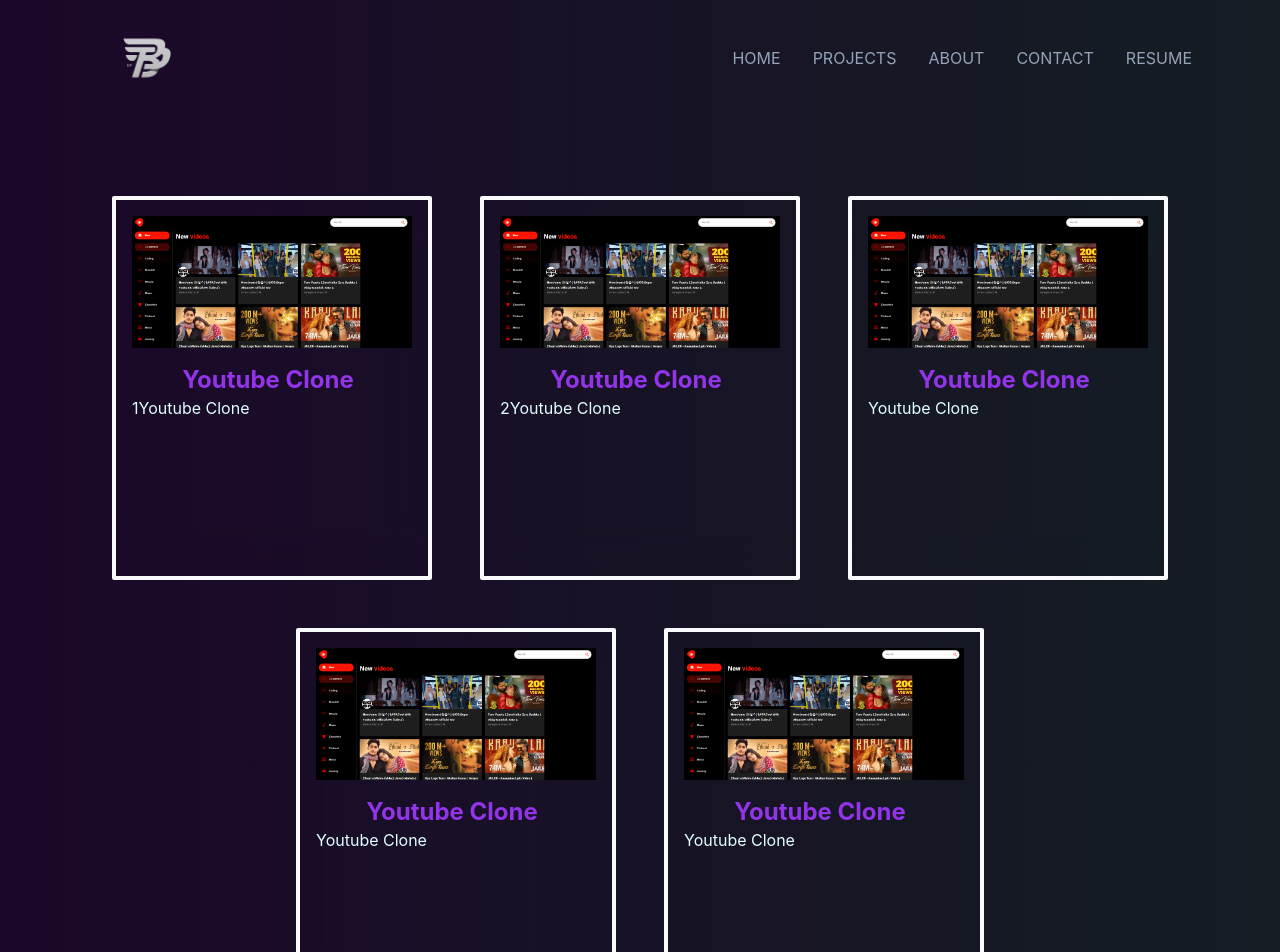
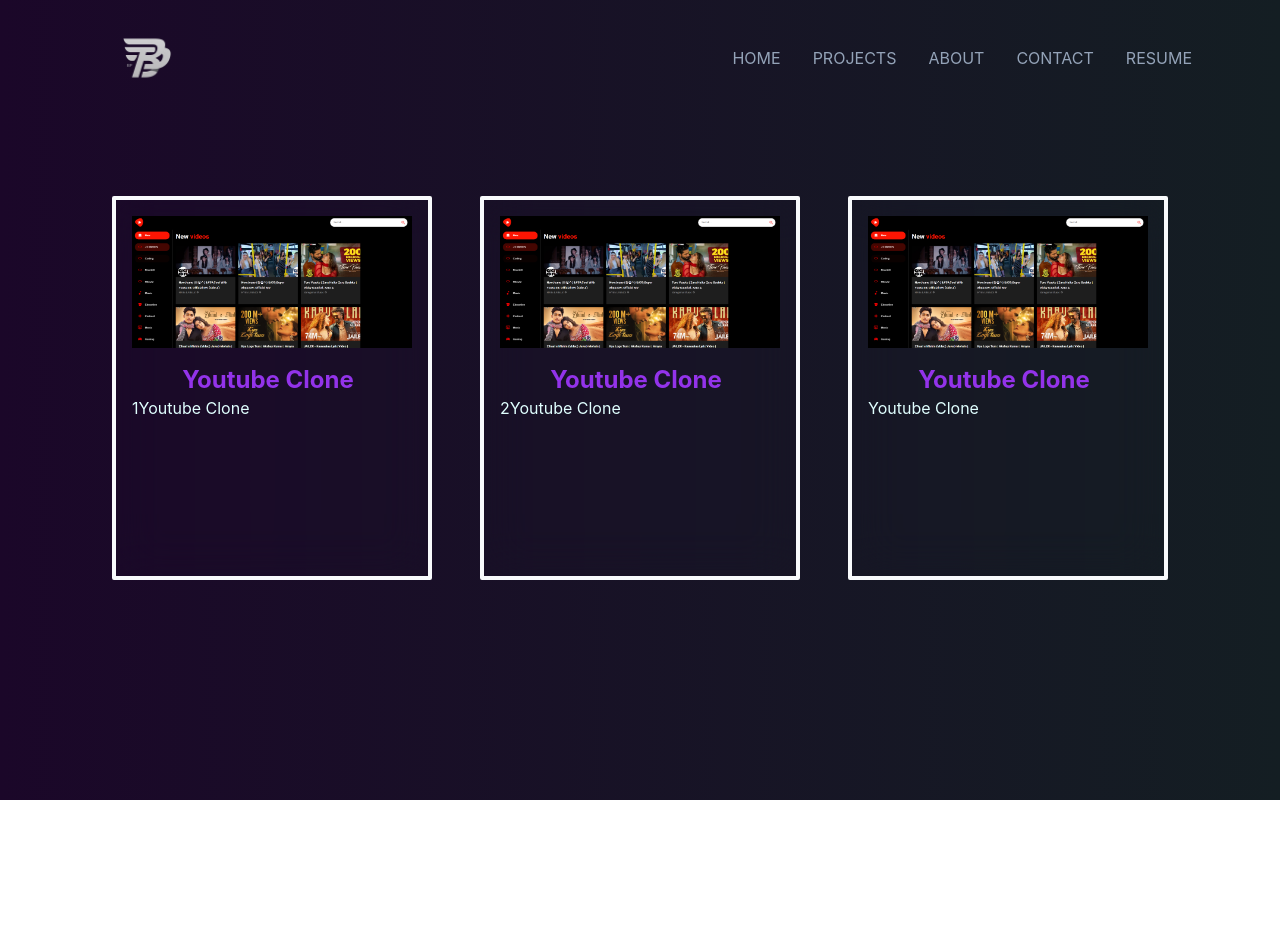
Before and after one commit to bharat2002/Portfolio, a Next.js app: page /projects in a window 1280 px wide. Shown: the top 952 px of the page. After the commit the page ends 800 px from the top, so only its background shows below. Built offline with nearby package versions, Linux system fonts and the light colour scheme.

Commit message:
projectcar

```diff
--- a/app/projects/page.js
+++ b/app/projects/page.js
@@ -5,36 +5,25 @@
 
 const projects =[
   {
-    id:1,
+    id:"Youtube3",
     title:"Youtube Clone",
     description:"1Youtube Clone",
     img: '/public/vidwebpng.png',
   },
   {
-    id:1,
+    id:"Youtube2",
     title:"Youtube Clone",
     description:"2Youtube Clone",
     img: '/public/vidwebpng.png',
   }
   ,
   {
-    id:1,
+    id:'Youtube1',
     title:"Youtube Clone",
     description:"Youtube Clone",
     img: '/public/vidwebpng.png',
   },
-  {
-    id:1,
-    title:"Youtube Clone",
-    description:"Youtube Clone",
-    img: '/public/vidwebpng.png',
-  },
-  {
-    id:1,
-    title:"Youtube Clone",
-    description:"Youtube Clone",
-    img: '/public/vidwebpng.png',
-  },
+
 ]
 
 
@@ -43,12 +32,12 @@
   return (
 
 
-    <div className='my-14 w-6xl flex flex-wrap flex-row justify-center'>
+    <div id='iterator' className='my-14 w-6xl flex flex-wrap flex-row justify-center'>
 
     {
       projects.map((project) => (
-        <div  className=' m-6 p-4 h-96 w-80 backdrop-blur-xl hover:scale-110 hover:ease-in duration-300 rounded-sm border-4  border-slate-50 hover:border-slate-400 hover:shadow-black hover:shadow-2xl'>
-        <div key={project.key}>
+        <div key={project.id} className=' m-6 p-4 h-96 w-80 backdrop-blur-xl hover:scale-110 hover:ease-in duration-300 rounded-sm border-4  border-slate-50 hover:border-slate-400 hover:shadow-black hover:shadow-2xl'>
+        <div >
         <Image height={500} width={500} src={require('/public/vidwebpng.png')}/>
         </div>
         <div className='overflow-y-scroll h-3/5 scrollbar-thin scrollbar-rounded-full scrollbar-thumb-purple-600  scrollbar-track-gray-300 flex flex-col text-hereis pr-2 py-4'>
```
